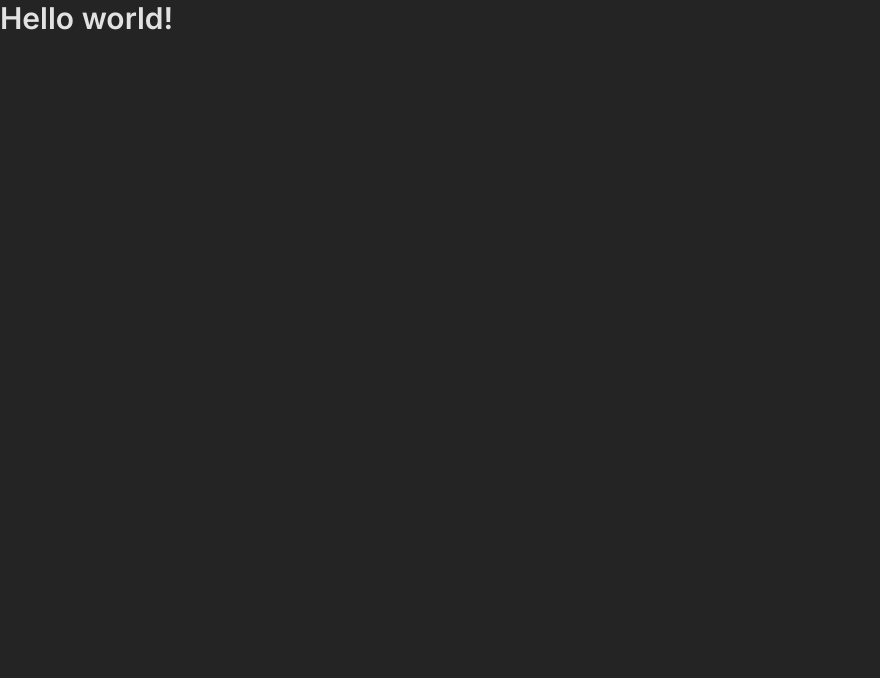
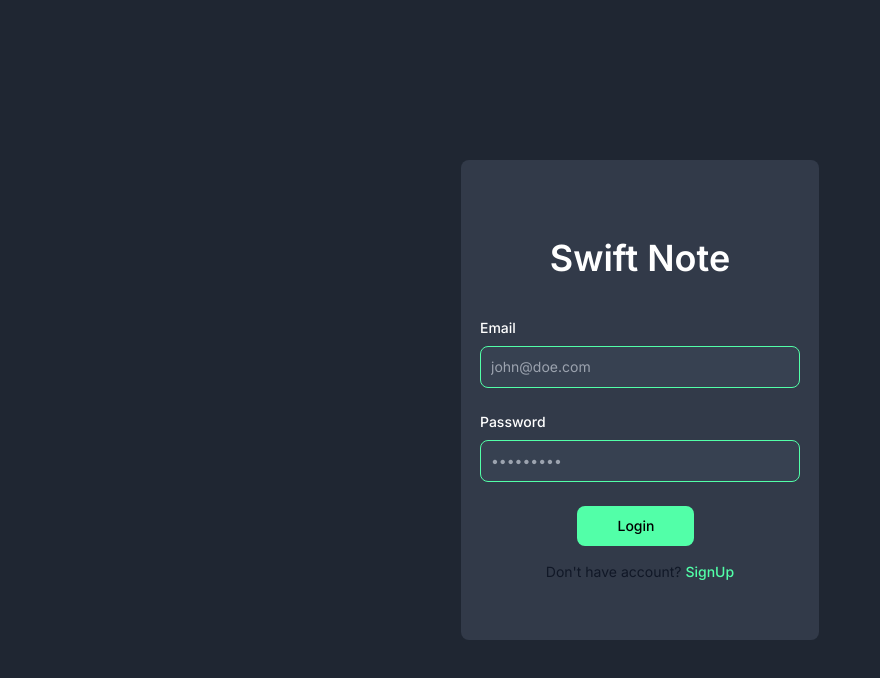
Before and after one commit to mafzaldev/swift-note, a React (Vite) app: page / in a window 1280 px wide. Shown: the top 678 px of the page, without its empty margins (0-880 px from the left). Built offline with nearby package versions, Linux system fonts and the light colour scheme.

Commit message:
:sparkles:added login/signup

```diff
--- a/src/App.tsx
+++ b/src/App.tsx
@@ -1,9 +1,10 @@
 import { useState } from "react";
+import SignUp from "./components/SignUp";
 
 function App() {
   return (
     <div className="App">
-      <h1 className="text-3xl font-bold">Hello world!</h1>{" "}
+      <SignUp />
     </div>
   );
 }
--- /dev/null
+++ b/src/components/InputField.tsx
@@ -0,0 +1,48 @@
+import { useId } from "react";
+
+export default function InputField({
+  label,
+  errorText,
+  placeholder,
+  isError,
+}: InputField) {
+  const fieldId = useId();
+  return (
+    <div className="mb-6 w-80">
+      <label
+        htmlFor={fieldId}
+        className={`block mb-2 text-sm font-medium ${
+          isError ? `text-red-500` : `text-white`
+        }`}
+      >
+        {label}
+      </label>
+      <input
+        type="text"
+        id={fieldId}
+        className={`border text-sm rounded-lg bg-gray-700 block w-full p-2.5 text-white-500 outline-none focus:ring-4 focus:ring-[#52ffa8]
+        ${
+          isError
+            ? `placeholder-red-500 border-red-500`
+            : `placeholder-white-500`
+        }
+        placeholder-white-500
+        border-[#52ffa8]`}
+        placeholder={placeholder}
+      />
+
+      {isError && (
+        <p className={`mt-2 text-sm text-red-500`}>
+          <span className="font-medium">{errorText}</span>
+        </p>
+      )}
+    </div>
+  );
+}
+
+interface InputField {
+  label: string;
+  errorText: string;
+  placeholder: string;
+  isError: boolean;
+}
--- /dev/null
+++ b/src/components/SignUp.tsx
@@ -0,0 +1,41 @@
+import { useState } from "react";
+import InputField from "./InputField";
+
+function SignUp() {
+  const [isError, setIsError] = useState(false);
+  return (
+    <div className="flexCenter h-screen">
+      <div className="flexCenter flex-col w-[28%] h-3/5 bg-[#323a49] my-20 rounded-lg">
+        <p className="text-4xl font-bold text-white mb-10 mt-5">Swift Note</p>
+        <form className="flexCenter flex-col" action="">
+          <InputField
+            label={"Email"}
+            placeholder={"john@doe.com"}
+            errorText={"Enter correct email address"}
+            isError={isError}
+          />
+          <InputField
+            label={"Password"}
+            placeholder={"•••••••••"}
+            errorText={"Enter correct password"}
+            isError={isError}
+          />
+          <button
+            type="button"
+            className="text-black bg-[#52ffa8] hover:bg-[#52ffa8] focus:ring-2 focus:ring-white font-medium rounded-lg text-sm px-10 py-2.5 mr-2 mb-2"
+          >
+            Login
+          </button>
+          <p className="text-sm text-gray-900 dark:text-white mt-2">
+            Don't have account?{" "}
+            <span className="font-medium text-[#52ffa8] hover:underline cursor-pointer">
+              SignUp
+            </span>
+          </p>
+        </form>
+      </div>
+    </div>
+  );
+}
+
+export default SignUp;
--- a/src/index.css
+++ b/src/index.css
@@ -10,8 +10,11 @@
   font-weight: 400;
 
   color-scheme: light dark;
-  color: rgba(255, 255, 255, 0.87);
-  background-color: #242424;
+  /* color: rgba(255, 255, 255, 0.87); */
+  background-color: #1f2632;
+  /* background-color: hsl(217, 19%, 24%); */
+
+  color: hsl(150, 100%, 66%);
 
   font-synthesis: none;
   text-rendering: optimizeLegibility;
@@ -19,3 +22,9 @@
   -moz-osx-font-smoothing: grayscale;
   -webkit-text-size-adjust: 100%;
 }
+
+@layer utilities {
+  .flexCenter {
+    @apply flex items-center justify-center;
+  }
+}
```
